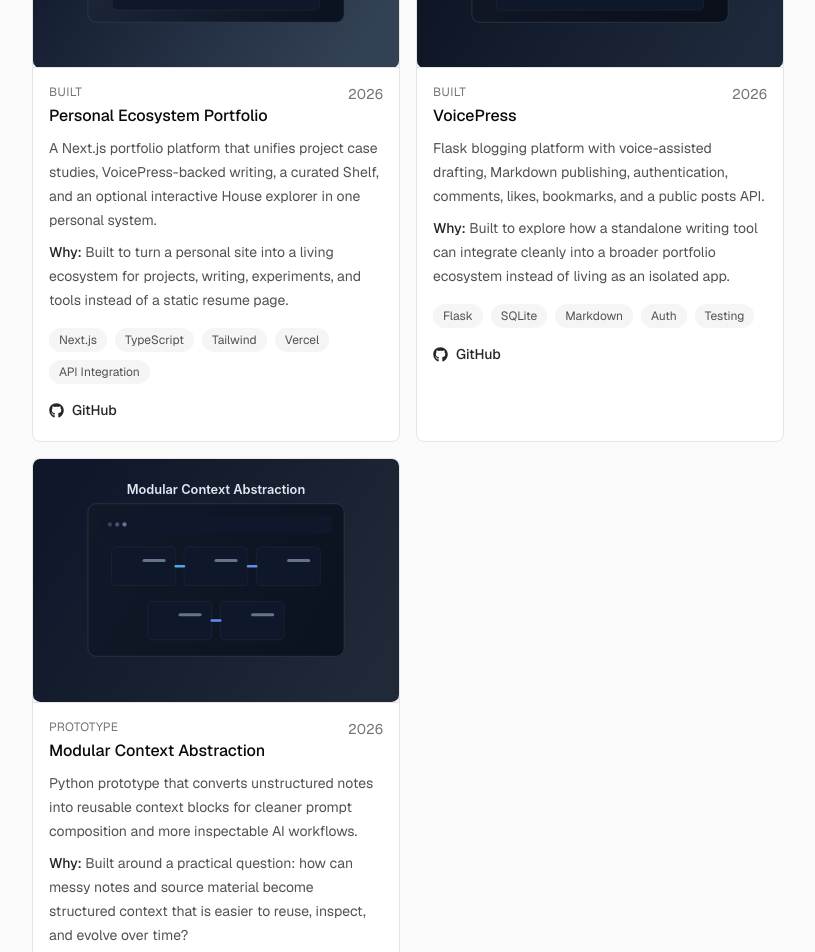
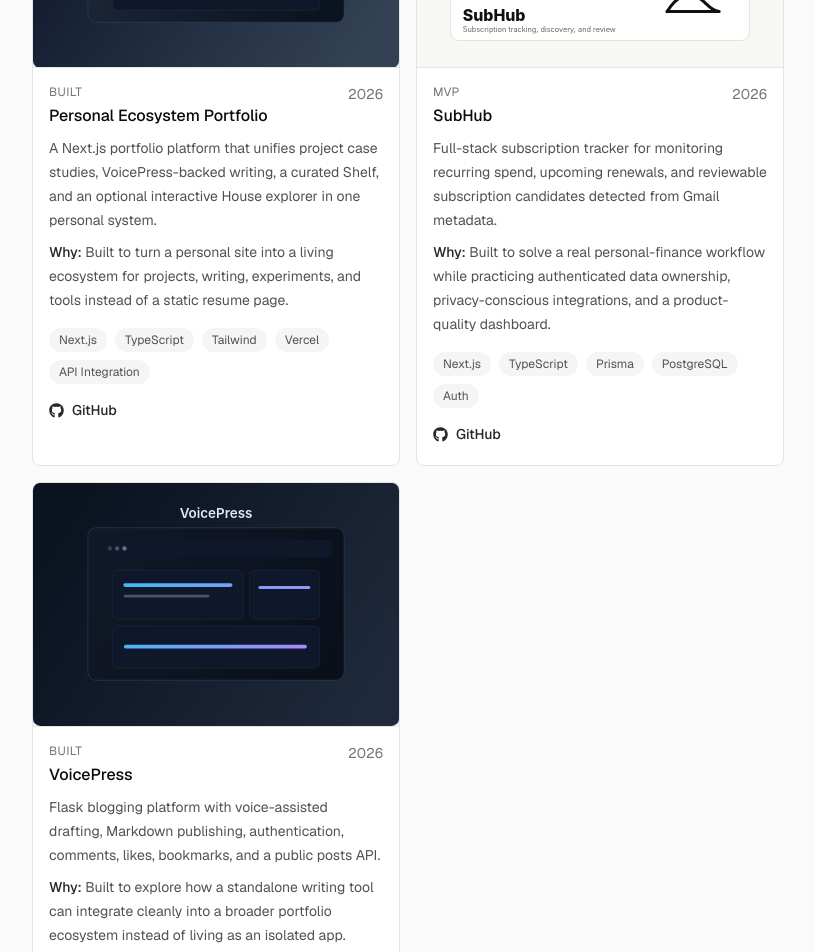
Before and after one commit to SrikarChittemsetty/srikarchittemsetty, a Next.js app: page /projects in a window 1280 px wide. Shown: the part 540-1492 px from the top of the page, without its empty margins (232-1047 px from the left). Built offline with nearby package versions, Linux system fonts and the light colour scheme.

Commit message:
feat: add subhub to featured builds

```diff
--- a/src/components/house-scene.tsx
+++ b/src/components/house-scene.tsx
@@ -66,8 +66,9 @@
     id: "attic",
     name: "Attic",
     icon: Archive,
-    livesThere: "Shelved ideas and old prototypes: quiet storage until a concept is worth dusting off.",
-    action: "Attic drops will surface curated snapshots of older work.",
+    livesThere:
+      "Shelved ideas and early prototypes, including Modular Context Abstraction: useful thoughts that are not main showcase builds yet.",
+    action: "Attic notes will surface once an idea is worth pulling back into the house.",
     zone: "left-[38%] top-[18%] h-[13%] w-[24%]",
   },
   {
@@ -87,7 +88,7 @@
     case "kitchen":
       return "Experiments stay in the kitchen until they are ready to move upstairs. A public view of this room is planned.";
     case "attic":
-      return "The attic holds shelved ideas and retired prototypes. When documented, they will appear here in small, intentional releases.";
+      return "The attic holds shelved ideas and early prototypes like Modular Context Abstraction. They stay here until they mature into tools, writeups, or finished builds.";
     case "basement":
       return "Basement work covers infrastructure and backend depth. Notes and diagrams will anchor here as they are written.";
     default:
--- a/src/data/projects.ts
+++ b/src/data/projects.ts
@@ -27,6 +27,20 @@
     featured: true,
   },
   {
+    icon: "💳",
+    name: "SubHub",
+    description:
+      "Full-stack subscription tracker for monitoring recurring spend, upcoming renewals, and reviewable subscription candidates detected from Gmail metadata.",
+    why:
+      "Built to solve a real personal-finance workflow while practicing authenticated data ownership, privacy-conscious integrations, and a product-quality dashboard.",
+    href: "https://github.com/SrikarChittemsetty/subhub",
+    year: "2026",
+    status: "MVP",
+    image: "/projects/subhub.svg",
+    tags: ["Next.js", "TypeScript", "Prisma", "PostgreSQL", "Auth"],
+    featured: true,
+  },
+  {
     icon: "📝",
     name: "VoicePress",
     description:
@@ -40,18 +54,4 @@
     tags: ["Flask", "SQLite", "Markdown", "Auth", "Testing"],
     featured: true,
   },
-  {
-    icon: "🧩",
-    name: "Modular Context Abstraction",
-    description:
-      "Python prototype that converts unstructured notes into reusable context blocks for cleaner prompt composition and more inspectable AI workflows.",
-    why:
-      "Built around a practical question: how can messy notes and source material become structured context that is easier to reuse, inspect, and evolve over time?",
-    href: "https://github.com/SrikarChittemsetty/modular-context-abstraction",
-    year: "2026",
-    status: "Prototype",
-    image: "/projects/modular-context.svg",
-    tags: ["Python", "LLMs", "Context", "Tooling"],
-    featured: false,
-  },
 ];
```
Also changed, not shown: public/projects/subhub.svg (added).
